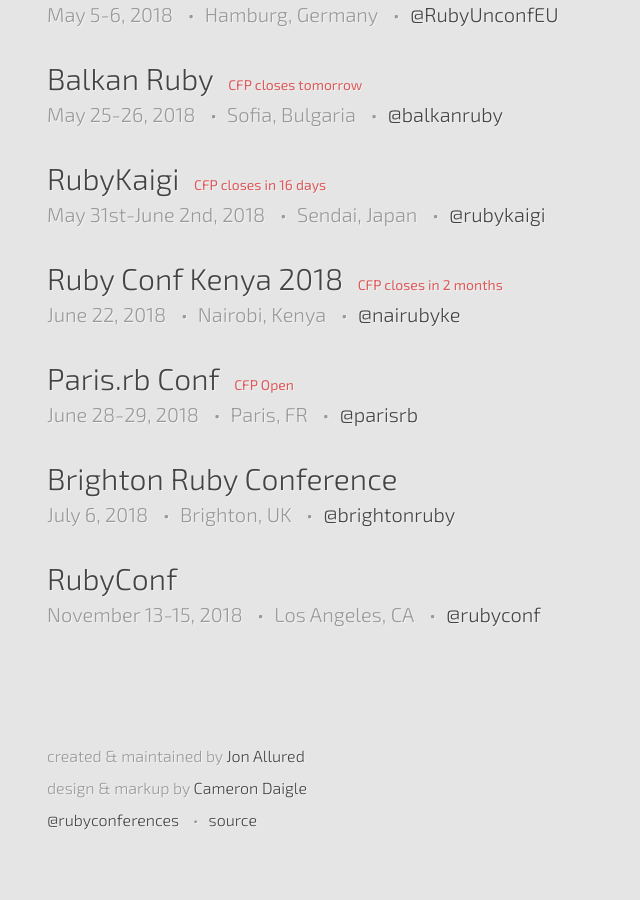
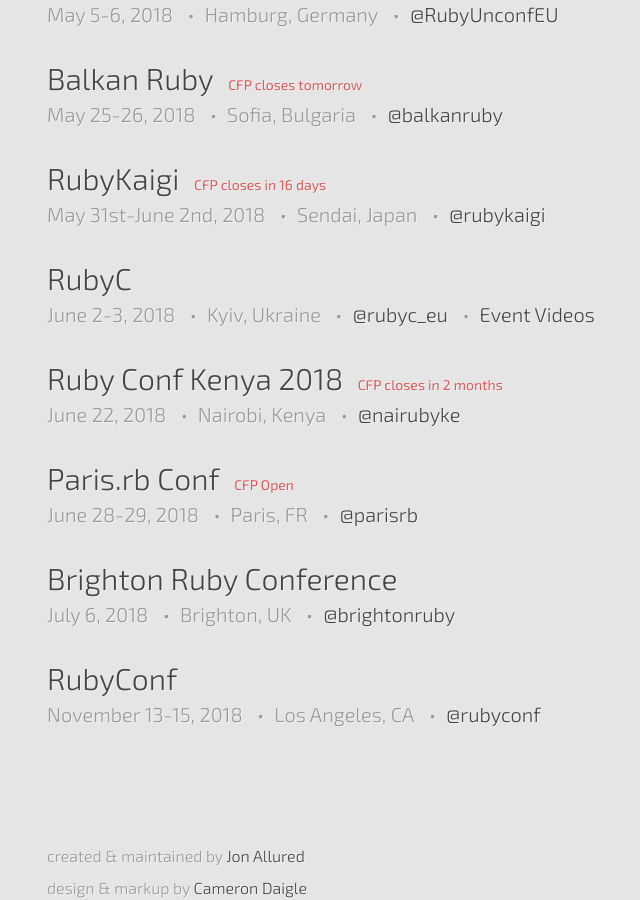
Before and after one commit to ruby-conferences/ruby-conferences.github.io, a Jekyll site: the page built from index.html, in a window 1280 px wide and 900 px high, scrolled down 1502 px. Shown: the whole window, without its empty margins (193-833 px from the left). Built offline with Jekyll 4.4.1, drawn with Linux system fonts in a browser that asks for light colours.

Commit message:
Add RubyC 2018

```diff
--- a/_data/current.yml
+++ b/_data/current.yml
@@ -91,6 +91,13 @@
   cfp_phrase: CFP closes
   cfp_date: "Feb 28, 2018"
 
+- name: RubyC
+  location: Kyiv, Ukraine
+  dates: "June 2-3, 2018"
+  url: http://rubyc.eu/
+  twitter: rubyc_eu
+  video_link: https://www.youtube.com/watch?v=AfMixxItToc&list=PLmEf5ppiRneTDiSoS50CGFIButnRF8qZR
+
 - name: Ruby Conf Kenya 2018
   location: Nairobi, Kenya
   dates: "June 22, 2018"
```
